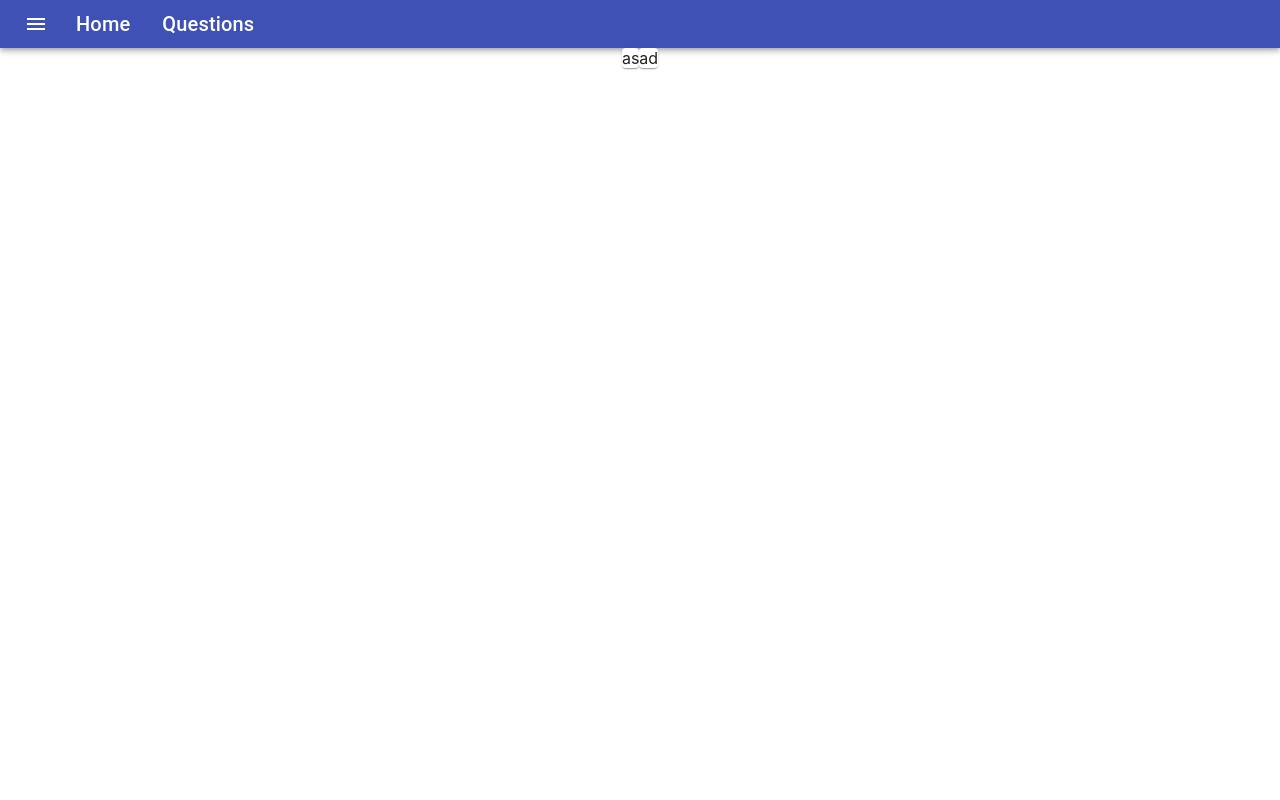
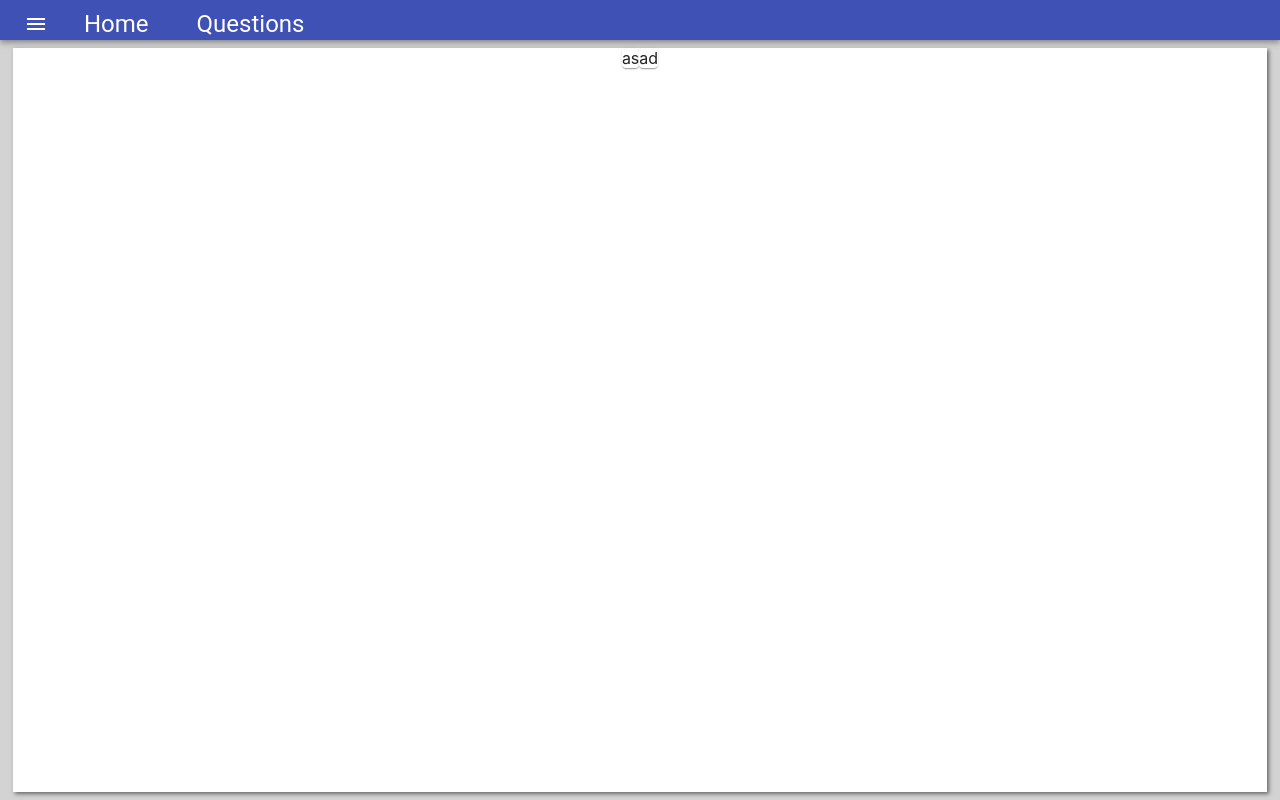
Before and after one commit to Doctorinna/frontend, a Next.js app: page / in a window 1280 px wide. Built offline with nearby package versions, Linux system fonts and the light colour scheme.

Commit message:
added layout

```diff
--- a/components/Layout.tsx
+++ b/components/Layout.tsx
@@ -1,18 +1,16 @@
 import React from "react";
 import Navigation from "./Navigation";
-import {Container, Grid} from "@material-ui/core";
-
+import {Box} from "@material-ui/core";
+import classes from "../styles/Layout.module.scss";
 
 const Layout: React.FC = (props) => {
     return (
-        <React.Fragment>
+        <Box className={classes.Container}>
             <Navigation/>
-            <Container>
-                <Grid container alignItems={"center"} justifyContent={"center"}>
-                    <Grid xs={12}>{props.children}</Grid>
-                </Grid>
-            </Container>
-        </React.Fragment>
+            <Box className={classes.Box}>
+                {props.children}
+            </Box>
+        </Box>
     );
 };
 
--- a/components/Navigation.tsx
+++ b/components/Navigation.tsx
@@ -2,21 +2,20 @@ import React from "react";
 import Link from "next/link";
 import {AppBar, Toolbar, IconButton, Typography, Grid, Box} from "@material-ui/core";
 import {Menu as MenuIcon} from "@material-ui/icons";
-import classes from "../styles/Navigation.module.scss";
 import {nav} from "../router/nav";
 
 const Navigation = () => {
     return (
         <div>
-            <AppBar position="static">
+            <AppBar position="static" style={{height: "5vh"}}>
                 <Toolbar variant={"dense"}>
-                    <IconButton edge="start" className={classes.menuButton} color="inherit" aria-label="menu">
+                    <IconButton edge="start" color="inherit" aria-label="menu">
                         <MenuIcon/>
                     </IconButton>
                     <Grid container justifyContent={"flex-start"}>
                         {nav.map((el, ind) => (
-                            <Box px={2} key={ind}>
-                                <Typography variant="h6" className={classes.title}>
+                            <Box mx={3} key={ind}>
+                                <Typography variant="h5">
                                     <Link href={el.path}>
                                         <a>{el.name}
                                         </a>
--- a/package.json
+++ b/package.json
@@ -23,7 +23,8 @@
     "react-dom": "17.0.2",
     "react-redux": "^7.2.4",
     "redux": "^4.1.1",
-    "redux-thunk": "^2.3.0"
+    "redux-thunk": "^2.3.0",
+    "tslib": "^2.3.1"
   },
   "devDependencies": {
     "@types/material-ui": "^0.21.9",
--- a/pages/Doctorinno.tsx
+++ /dev/null
@@ -1,25 +0,0 @@
-import React from "react";
-import Document, {Head, Html, Main, NextScript} from "next/document";
-
-class Doctorinno extends Document {
-    render() {
-
-        return (
-            <Html>
-                <Head>
-                    <link rel="stylesheet"
-                          href="https://fonts.googleapis.com/css?family=Roboto:300,400,500,700&display=swap"/>
-                    <link rel="stylesheet" href="https://fonts.googleapis.com/icon?family=Material+Icons"/>
-                    <title title={"Doctorinno"}/>
-                </Head>
-                <body>
-                    <Main/>
-                    <NextScript/>
-                </body>
-
-            </Html>
-        );
-    }
-}
-
-export default Doctorinno;
--- /dev/null
+++ b/styles/Layout.module.scss
@@ -0,0 +1,16 @@
+.Container {
+  width: 100vw;
+  height: 100vh;
+  background-color: lightgray;
+  justify-content: center;
+  align-items:center;
+}
+
+.Box {
+  margin: 1vh 1vw;
+  background-color: white;
+  height: 93vh;
+  width: 98vw;
+  justify-content: center;
+  box-shadow: 0.25vh 0.25vh 0.5vh dimgray;
+}
--- a/tsconfig.json
+++ b/tsconfig.json
@@ -15,7 +15,8 @@
     "jsx": "preserve",
     "noImplicitAny": true,
     "noImplicitThis": true,
-    "strictNullChecks": true
+    "strictNullChecks": true,
+    "importHelpers": true
   },
   "include": ["next-env.d.ts", "**/*.ts", "**/*.tsx"],
   "exclude": ["node_modules"]
```
Also changed, not shown: components/Question.tsx (added, +14 -0 lines), styles/Navigation.module.scss (deleted), 1 other file (tests, documents, lock files or other folders).
